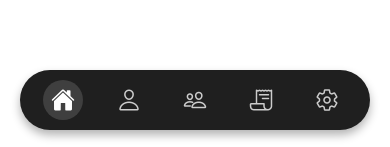
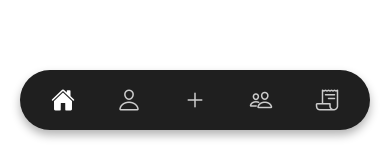
Before and after one commit to anshusinha872/splitKaro, a React Native app in the folder SplitKaroApp/: screen /MainApp in a window 390 px wide. Shown: the part 694-841 px from the top of the page. Built offline with nearby package versions, Linux system fonts and the light colour scheme.

Commit message:
Add AddExpense tab with modal for options; update .gitignore and eas.json for distribution settings

```diff
--- a/SplitKaroApp/eas.json
+++ b/SplitKaroApp/eas.json
@@ -3,12 +3,14 @@
     "development": {
       "android": {
         "buildType": "apk"
-      }
+      },
+      "distribution": "internal"
     },
     "production": {
       "android": {
         "buildType": "app-bundle"
-      }
+      },
+      "distribution": "store"
     }
   }
 }
--- a/SplitKaroApp/src/components/TabBar.js
+++ b/SplitKaroApp/src/components/TabBar.js
@@ -1,8 +1,14 @@
-import React from "react";
+import React, { useState } from "react";
 import { Ionicons } from "@expo/vector-icons";
-import { View, StyleSheet, Pressable, Animated } from "react-native";
+import {
+  View,
+  StyleSheet,
+  Pressable,
+  Animated,
+  TouchableOpacity,
+  Dimensions,
+} from "react-native";
 import { useLinkBuilder, useTheme } from "@react-navigation/native";
-import { Text } from "@react-navigation/elements";
 
 export function TabBar({ state, descriptors, navigation }) {
   const { colors } = useTheme();
@@ -15,22 +21,54 @@ export function TabBar({ state, descriptors, navigation }) {
     Activity: ["receipt", "receipt-outline"],
     Setting: ["settings", "settings-outline"],
     Onboarding: ["walk", "walk-outline"],
+    AddExpense: ["add", "add-outline"],
   };
+
+  const [isModalVisible, setModalVisible] = useState(false);
+  const animatedValue = React.useRef(new Animated.Value(0)).current;
+
+  const toggleModal = () => {
+    if (isModalVisible) {
+      Animated.timing(animatedValue, {
+        toValue: 0,
+        duration: 300,
+        useNativeDriver: true,
+      }).start(() => setModalVisible(false));
+    } else {
+      setModalVisible(true);
+      Animated.timing(animatedValue, {
+        toValue: 1,
+        duration: 300,
+        useNativeDriver: true,
+      }).start();
+    }
+  };
+
+  const modalScale = animatedValue.interpolate({
+    inputRange: [0, 1],
+    outputRange: [0.8, 1],
+  });
+
+  const modalOpacity = animatedValue.interpolate({
+    inputRange: [0, 1],
+    outputRange: [0, 1],
+  });
+
+  const { width, height } = Dimensions.get("window");
 
   return (
     <View style={styles.tabbar}>
       {state.routes.map((route, index) => {
         const { options } = descriptors[route.key];
-        const label =
-          options.tabBarLabel !== undefined
-            ? options.tabBarLabel
-            : options.title !== undefined
-            ? options.title
-            : route.name;
-
         const isFocused = state.index === index;
 
         const onPress = () => {
+          if (route.name === "AddExpense") {
+            toggleModal();
+          } else {
+            if (isModalVisible) {
+              toggleModal();
+            }
             const event = navigation.emit({
               type: "tabPress",
               target: route.key,
@@ -40,44 +78,91 @@ export function TabBar({ state, descriptors, navigation }) {
             if (!isFocused && !event.defaultPrevented) {
               navigation.navigate(route.name, route.params);
             }
-        };
-
-        const onLongPress = () => {
-          navigation.emit({
-            type: "tabLongPress",
-            target: route.key,
-          });
+          }
         };
 
         return (
           <Pressable
             key={route.name}
             href={buildHref(route.name, route.params)}
-            accessibilityState={isFocused ? { selected: true } : {}}
-            accessibilityLabel={options.tabBarAccessibilityLabel}
-            testID={options.tabBarButtonTestID}
             onPress={onPress}
-            onLongPress={onLongPress}
-            style={[styles.tabItem, isFocused ? styles.activeTab : styles.inactiveTab]}
+            style={[
+              styles.tabItem,
+              isFocused ? styles.activeTab : styles.inactiveTab,
+            ]}
           >
-            <View style={[styles.iconContainer, isFocused ? styles.activeIconContainer : null]}>
+            <View
+              style={[
+                styles.iconContainer,
+                isFocused && route.name === "AddExpense"
+                  ? styles.addExpenseIconContainerActive
+                  : {},
+              ]}
+            >
               <Ionicons
                 name={isFocused ? icons[route.name][0] : icons[route.name][1]}
                 size={24}
                 color={isFocused ? "#fff" : "#ccc"}
               />
             </View>
-            {/* <Text
-              style={[
-                styles.tabLabel,
-                isFocused ? styles.activeLabel : styles.inactiveLabel,
-              ]}
-            >
-              {label}
-            </Text> */}
           </Pressable>
         );
       })}
+
+      {isModalVisible && (
+        <View style={styles.modalOverlay}>
+          <Animated.View
+            style={[
+              styles.modalContent,
+              {
+                transform: [{ scale: modalScale }],
+                opacity: modalOpacity,
+              },
+            ]}
+          >
+            <View
+              style={{
+                flexDirection: "column",
+                // gap: 20,
+                justifyContent: "center",
+                alignItems: "center",
+                width: "100%",
+                height: "100%",
+              }}
+            >
+              <TouchableOpacity
+                style={[styles.modalButton]}
+                onPress={() => alert("Option 1 Selected")}
+              >
+                <Ionicons name="card" size={24} color="#fff" />
+              </TouchableOpacity>
+              <View
+                style={{
+                  flexDirection: "row",
+                  justifyContent: "space-between",
+                  alignItems: "center",
+                  width: "100%",
+                  height: "100%",
+                }}
+              >
+                <TouchableOpacity
+                  style={[styles.modalButton]}
+                  onPress={() => alert("Option 2 Selected")}
+                >
+                  <Ionicons name="cash" size={24} color="#fff" />
+                </TouchableOpacity>
+
+                <TouchableOpacity
+                  style={[styles.modalButton]}
+                  onPress={() => alert("Option 4 Selected")}
+                >
+                  <Ionicons name="wallet" size={24} color="#fff" />
+                </TouchableOpacity>
+              </View>
+            </View>
+          </Animated.View>
+        </View>
+      )}
     </View>
   );
 }
@@ -103,15 +188,12 @@ const styles = StyleSheet.create({
     shadowOpacity: 0.3,
     shadowRadius: 10,
     elevation: 10,
-    overflow: "hidden",
   },
   tabItem: {
     flex: 1,
     justifyContent: "center",
     alignItems: "center",
   },
-  activeTab: {},
-  inactiveTab: {},
   iconContainer: {
     justifyContent: "center",
     alignItems: "center",
@@ -120,18 +202,48 @@ const styles = StyleSheet.create({
     borderRadius: 20,
     backgroundColor: "transparent",
   },
-  activeIconContainer: {
+  addExpenseIconContainerActive: {
     backgroundColor: "#3f3f3f",
+    transform: [{ translateY: -10 }],
   },
-  tabLabel: {
-    marginTop: 4,
-    fontSize: 12,
-    fontWeight: "500",
+  modalOverlay: {
+    position: "absolute",
+    width: "100%",
+    height: "100%",
+    justifyContent: "center",
+    alignItems: "center",
+    bottom: 100,
+    transform: [{ translateX: 10 }],
   },
-  activeLabel: {
-    color: "#ffffff",
+  modalContent: {
+    width: 150,
+    height: 100,
+    justifyContent: "center",
+    alignItems: "center",
+    borderRadius: "50%",
   },
-  inactiveLabel: {
-    color: "rgba(255, 255, 255, 0.7)",
+  modalButton: {
+    width: 50,
+    height: 50,
+    justifyContent: "center",
+    alignItems: "center",
+    borderRadius: 25,
+    backgroundColor: "#1f1f1f",
+  },
+  centerButton: {
+    top: 75,
+    left: 75,
+  },
+  topButton: {
+    top: 25,
+    left: 75,
+  },
+  leftButton: {
+    top: 75,
+    left: 25,
+  },
+  rightButton: {
+    top: 75,
+    left: 125,
   },
 });
--- a/SplitKaroApp/src/navigation/TabNavigator.js
+++ b/SplitKaroApp/src/navigation/TabNavigator.js
@@ -28,6 +28,13 @@ const TabNavigator = () => {
         }}
       />
       <Tab.Screen
+        name="AddExpense"
+        component={FriendScreen}
+        options={{
+          header: () => <Header />,
+        }}
+      />
+      <Tab.Screen
         name="Groups"
         component={GroupScreen}
         options={{
@@ -41,13 +48,13 @@ const TabNavigator = () => {
           header: () => <Header />,
         }}
       />
-      <Tab.Screen
+      {/* <Tab.Screen
         name="Setting"
         component={SettingScreen}
         options={{
           header: () => <Header />,
         }}
-      />
+      /> */}
     </Tab.Navigator>
   );
 };
```
Also changed, not shown: 1 other file (tests, documents, lock files or other folders). Lines whose indentation alone changed are shown as unchanged.
